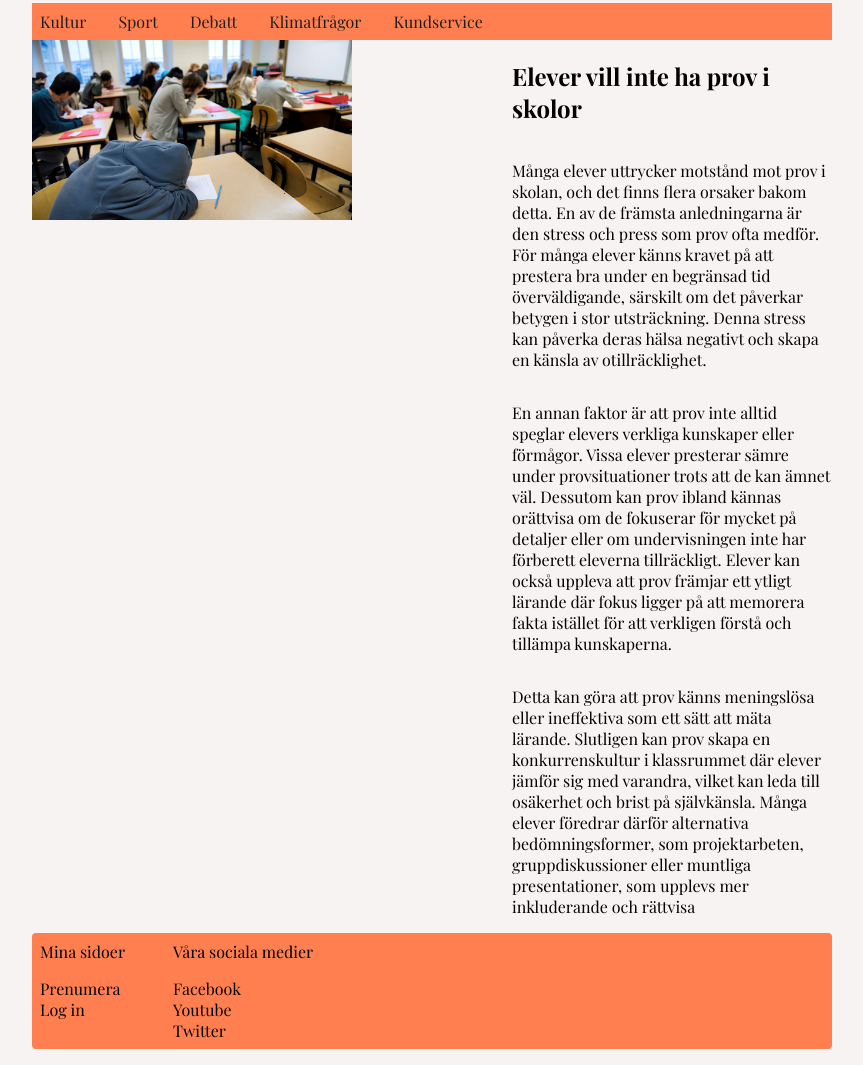
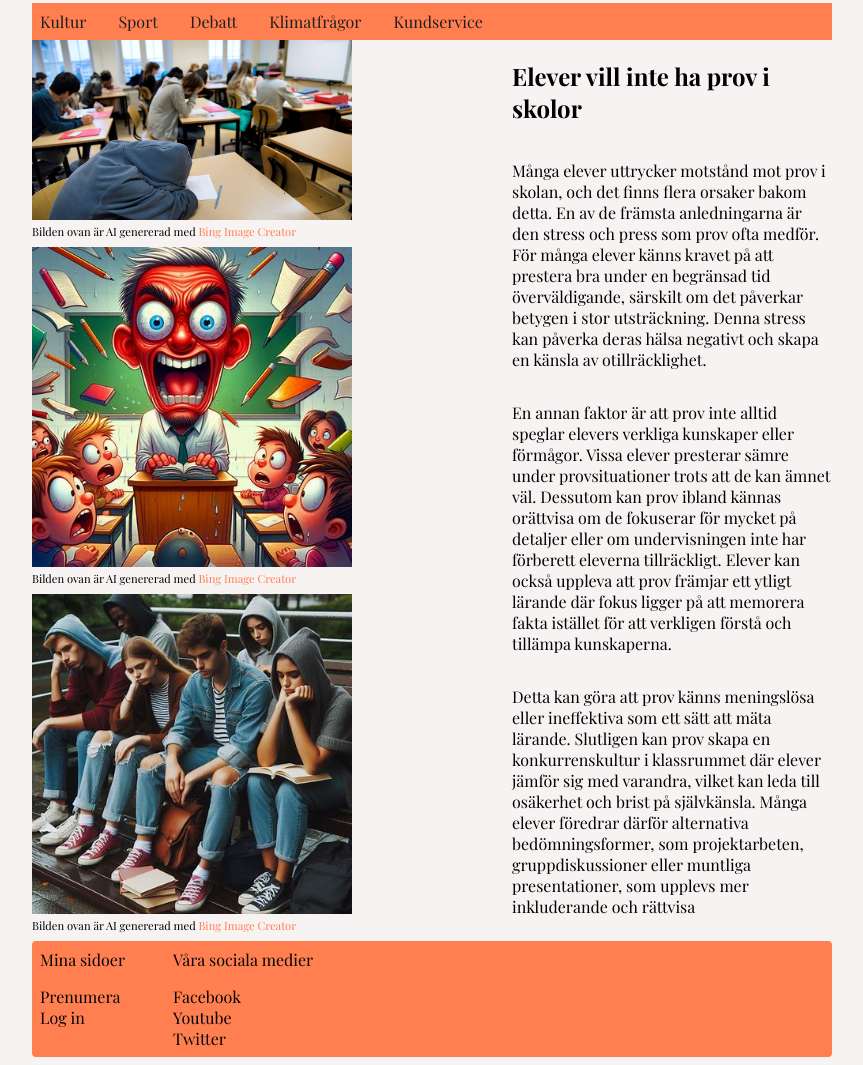
Before and after one commit to thor-ltg/tidningsprojektet, a plain HTML site: page Artikel.html in a window 1280 px wide. Shown: the part 69-1134 px from the top of the page, without its empty margins (208-1071 px from the left). Drawn offline with nearby package versions, Linux system fonts and the light colour scheme; a web font is replaced by a local one.

Commit message:
Gjorde klar artikeln

```diff
--- a/Artikel.html
+++ b/Artikel.html
@@ -37,6 +37,12 @@
         <div class="bilden">
 
             <img src="images/elever.jpg" alt="bild på elever">
+            <div class="imagecitationtext">Bilden ovan är AI genererad med <a href="https://www.bing.com/images/create">Bing Image Creator</a></div>
+            <img src="images/teacher_yelling.jpeg" alt="Lärare som skriker på barn">
+            <div class="imagecitationtext">Bilden ovan är AI genererad med <a href="https://www.bing.com/images/create">Bing Image Creator</a></div>
+            <img src="images/sad students.jpeg" alt="Ledsna elever">
+            <div class="imagecitationtext">Bilden ovan är AI genererad med <a href="https://www.bing.com/images/create">Bing Image Creator</a></div>
+
         </div>
         <div class="Texten">
             <div class="alltext">
@@ -51,6 +57,9 @@
 
         <p>Detta kan göra att prov känns meningslösa eller ineffektiva som ett sätt att mäta lärande. Slutligen kan prov skapa en konkurrenskultur i klassrummet där elever jämför sig med varandra, vilket kan leda till osäkerhet och brist på självkänsla. Många elever föredrar därför alternativa bedömningsformer, som projektarbeten, gruppdiskussioner eller muntliga presentationer, som upplevs mer inkluderande och rättvisa</p>
         </div>
+
+
+
 
         </div>
 
--- a/styles/artikel.css
+++ b/styles/artikel.css
@@ -15,8 +15,13 @@
 
 }
 
-.bild{
+.bild
+{
     width: 30rem;
+}
+.imagecitationtext
+{
+    margin-bottom: 0.5rem;
 }
 .alltext
 {
```
Also changed, not shown: images/sad students.jpeg (added), images/teacher_yelling.jpeg (added).
